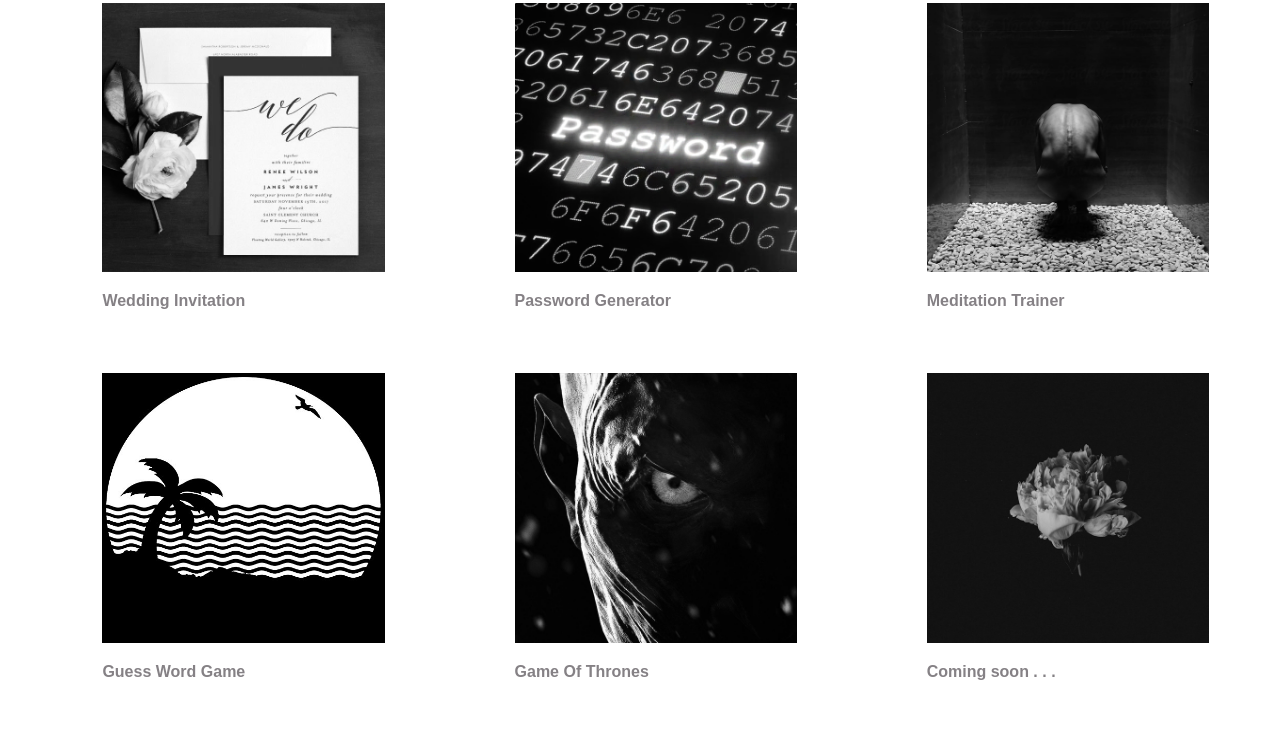
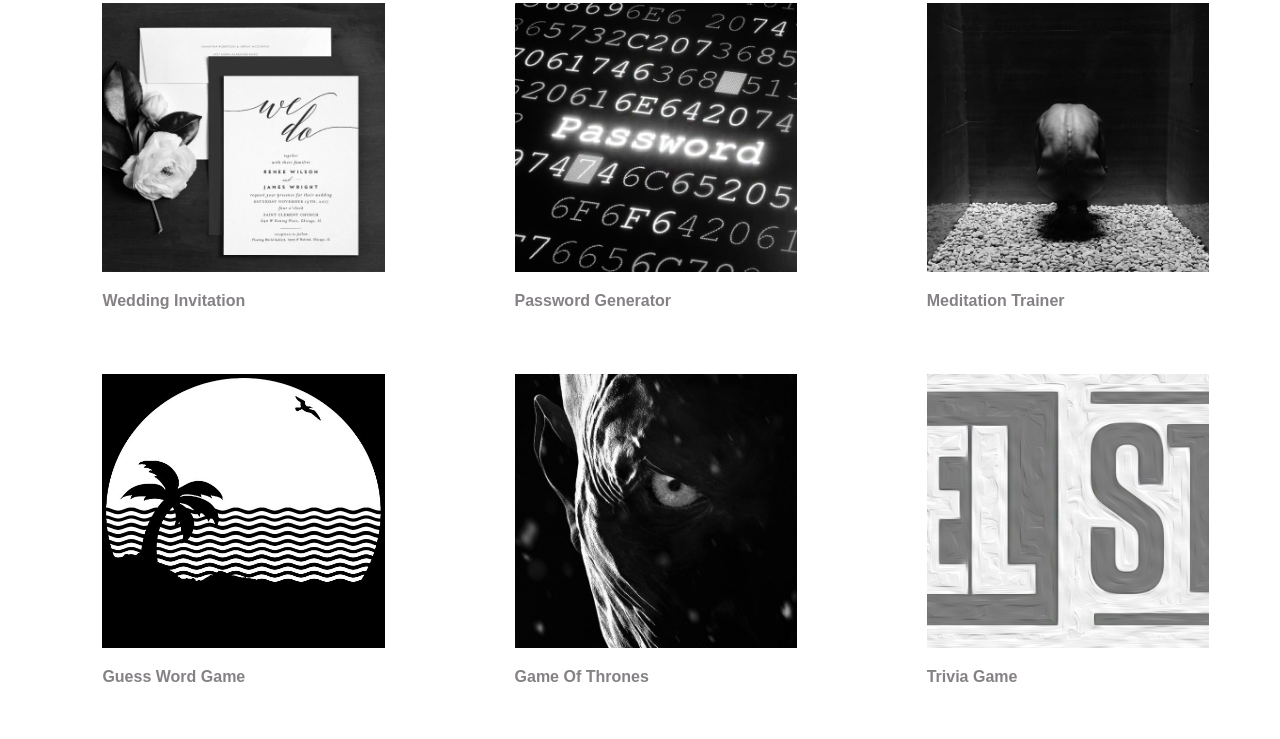
Before and after one commit to OlyaMelska/Responsive-Portfolio, a plain HTML site: page portfolio.html in a window 1280 px wide. Shown: the part 276-1015 px from the top of the page. Drawn offline with Linux system fonts and the light colour scheme; a web font is replaced by a local one.

Commit message:
Adiing Trivia Game to my portfolio

```diff
--- a/portfolio.html
+++ b/portfolio.html
@@ -88,12 +88,9 @@
         </div>
 
         <div class="projects">
-          <a
-            href="assets/Projects/Wedding Invatation/index.html"
-            target="_blank"
-          >
-            <img src="assets/Images/coming3.jpg" class="projectImages" />
-            <p>Coming soon . . .</p>
+          <a href="https://olyamelska.github.io/TriviaGame/" target="_blank">
+            <img src="assets/Images/triviaGame.jpg" class="projectImages" />
+            <p>Trivia Game</p>
           </a>
         </div>
       </section>
```
Also changed, not shown: assets/Images/triviaGame.jpg (added), 2 other files.
